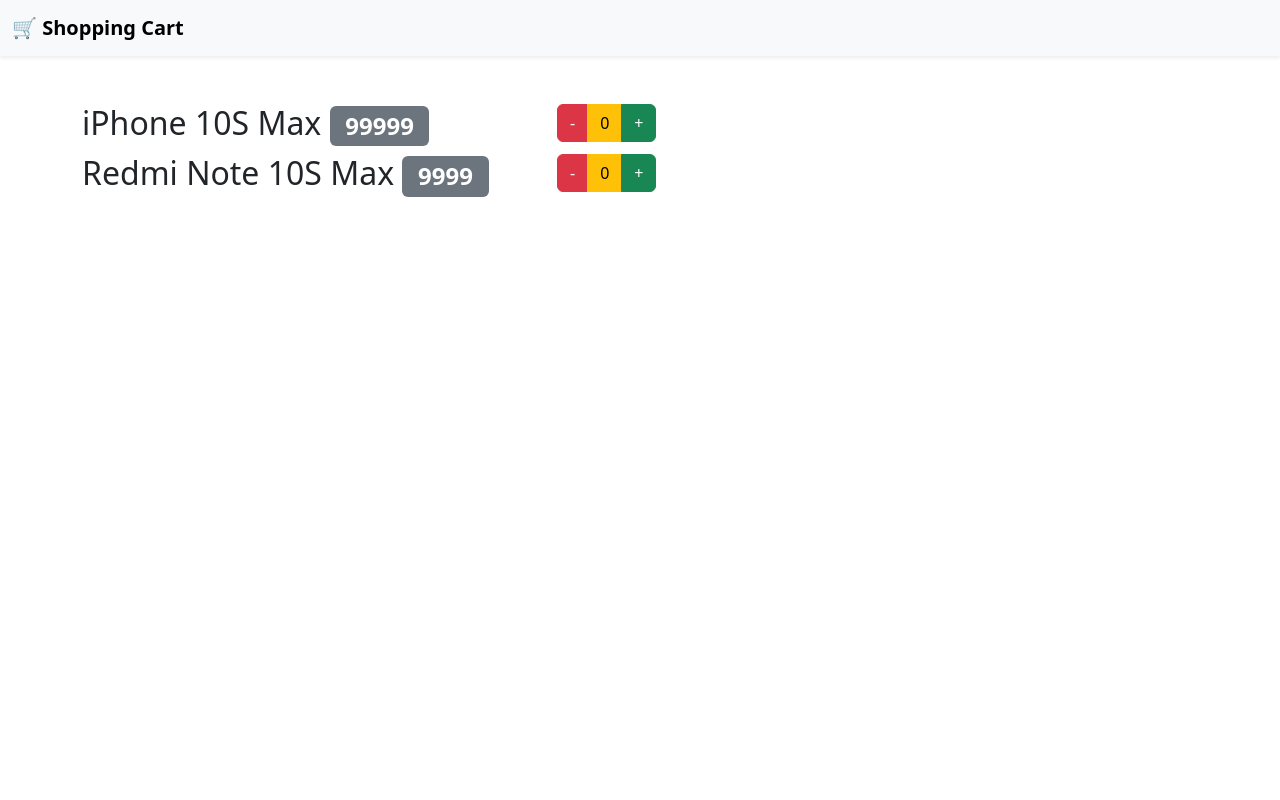
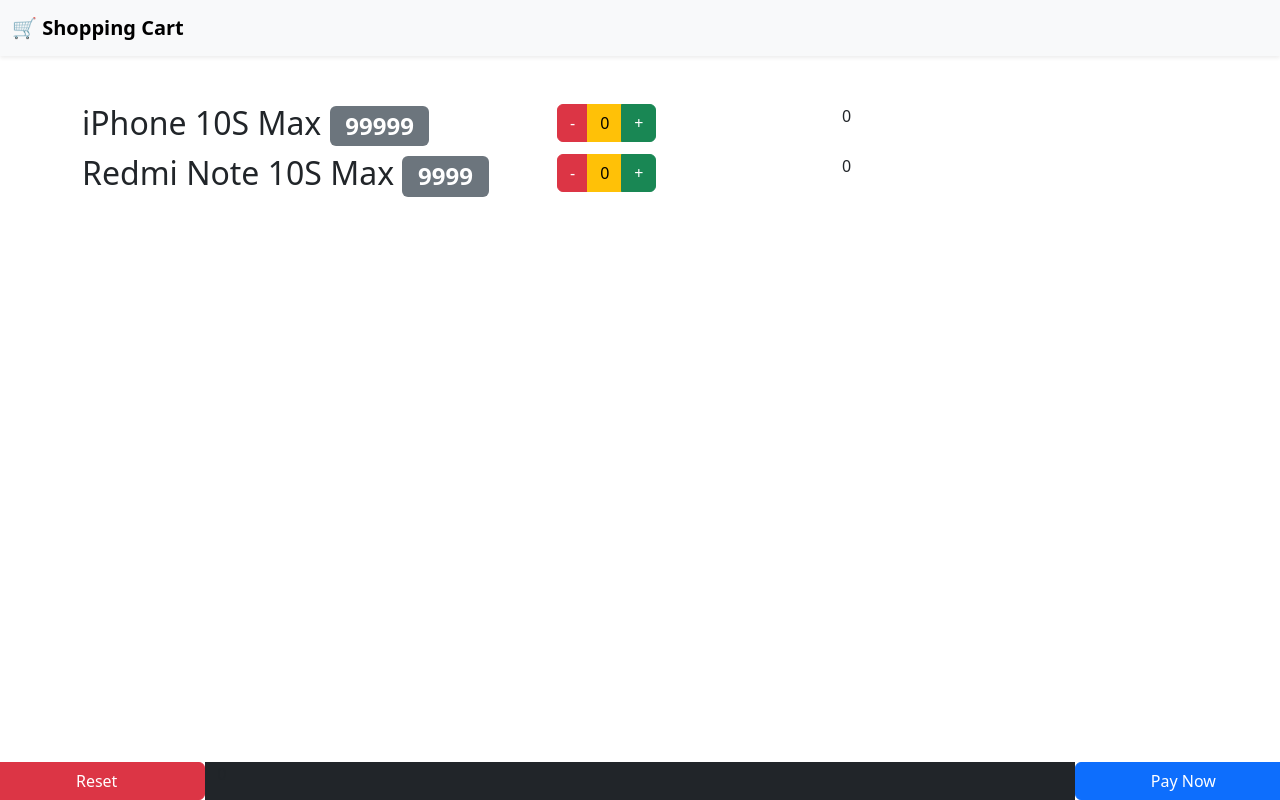
Before and after one commit to rishit2264/React-FullCourse, a React (Create React App) app: page / in a window 1280 px wide. Built offline with nearby package versions, Linux system fonts and the light colour scheme.

Commit message:
footer created

```diff
--- a/src/App.js
+++ b/src/App.js
@@ -2,6 +2,7 @@
 import Navbar from './components/navbar';
 import ProductList from './components/ProductList';
 import React, {useState} from 'react';
+import Footer from './components/Footer';
 
 function App() {
   const productList = [
@@ -20,19 +21,33 @@
   //useState is used here because we want to update quantity of product and productList is here.(products is the current state of productList).
   let [products,setproductList] = useState(productList)  //this is a use state , it is used  because if we update a count or state of an element directly
                                                          //it will not show on UI.by using this it gets seen by react and updates on UI.
+  let [totalAmount,settotalAmount] = useState(0)
 
   const incrementQuantity = (index) =>{          //this is the increment function to increment products used in Product.js  .
     let newproductList = [...products]
+    let newAmount = totalAmount
     newproductList[index].quantity++
+    newAmount += newproductList[index].price
     setproductList(newproductList);
   }
 
-//here we pass the incrementQuantity function (should be arrow function or else not work) to the productList component as props because it has the button and event.
+  const decrementQuantity = (index) =>{          //this is the decrement function to decrement products used in Product.js  .
+    let newproductList = [...products]
+    let newAmount = totalAmount
+    if (newproductList[index].quantity > 0) {
+      newproductList[index].quantity--;
+      newAmount -= newproductList[index].price;
+      setproductList(newproductList);
+  }
+  }
+
+//here we pass the incrementQuantity function (should be arrow function or else not work) to the product component as props because it has the button and event.
   return (
     <>
       <Navbar />
       <main className="container mt-5">
-        <ProductList productList={products} incrementQuantity = {incrementQuantity} />      {/*here the productList = products because , products has the updated version of productList due to useState*/}
+        <ProductList productList={products} incrementQuantity = {incrementQuantity} decrementQuantity = {decrementQuantity}/>      {/*here the productList = products because , products has the updated version of productList due to useState*/}
+        <Footer totalAmount = {0} />
       </main>
     </>
   );
--- /dev/null
+++ b/src/components/Footer.js
@@ -0,0 +1,11 @@
+import React from 'react'
+
+export default function Footer(props) {
+  return (
+    <div className='row  fixed-bottom'>
+      <button className='btn btn-danger col-2'>Reset</button>
+      <div className='col-8  bg-dark'>{props.totalAmount}</div>
+      <button className='btn btn-primary col-2'>Pay Now</button>
+    </div>
+  );
+}
--- a/src/components/ProductList.js
+++ b/src/components/ProductList.js
@@ -5,7 +5,7 @@
 
   return (
     props.productList.map((product,i) =>{
-            return <Product product = {product}  key = {i}   incrementQuantity = {props.incrementQuantity}  index = {i} />
+            return <Product product = {product}  key = {i}   incrementQuantity = {props.incrementQuantity}  decrementQuantity = {props.decrementQuantity} index = {i} />
     })
   )
 }
--- a/src/components/product.js
+++ b/src/components/product.js
@@ -12,11 +12,14 @@
         </h2>
       </div>
       <div className = 'col-3'>
-        <div class="btn-group" role="group" aria-label="Basic mixed styles example">
-        <button type="button" class="btn btn-danger">-</button>   {/* This is a button which looks like -  quantity  + */}
-        <button type="button" class="btn btn-warning">{props.product.quantity}</button>
-        <button type="button" class="btn btn-success"   onClick = {() => {props.incrementQuantity(props.index)}}>+</button>   {/* In react we cannot call function during an event ie.-click, so we use empty  arrow function so it only passes not calls.*/}
+        <div className="btn-group" role="group" aria-label="Basic mixed styles example">
+        <button type="button" className="btn btn-danger" onClick={() => {props.decrementQuantity(props.index)}}>-</button>   {/* This is a button which looks like -  quantity  + */}
+        <button type="button" className="btn btn-warning">{props.product.quantity}</button>
+        <button type="button" className="btn btn-success"   onClick = {() => {props.incrementQuantity(props.index)}}>+</button>   {/* In react we cannot call function during an event ie.-click, so we use empty arrow function so it only passes not calls.*/}
         </div>
+      </div>
+      <div className="col-2">
+        {props.product.quantity * props.product.price}
       </div>
     </div>
   );
```
